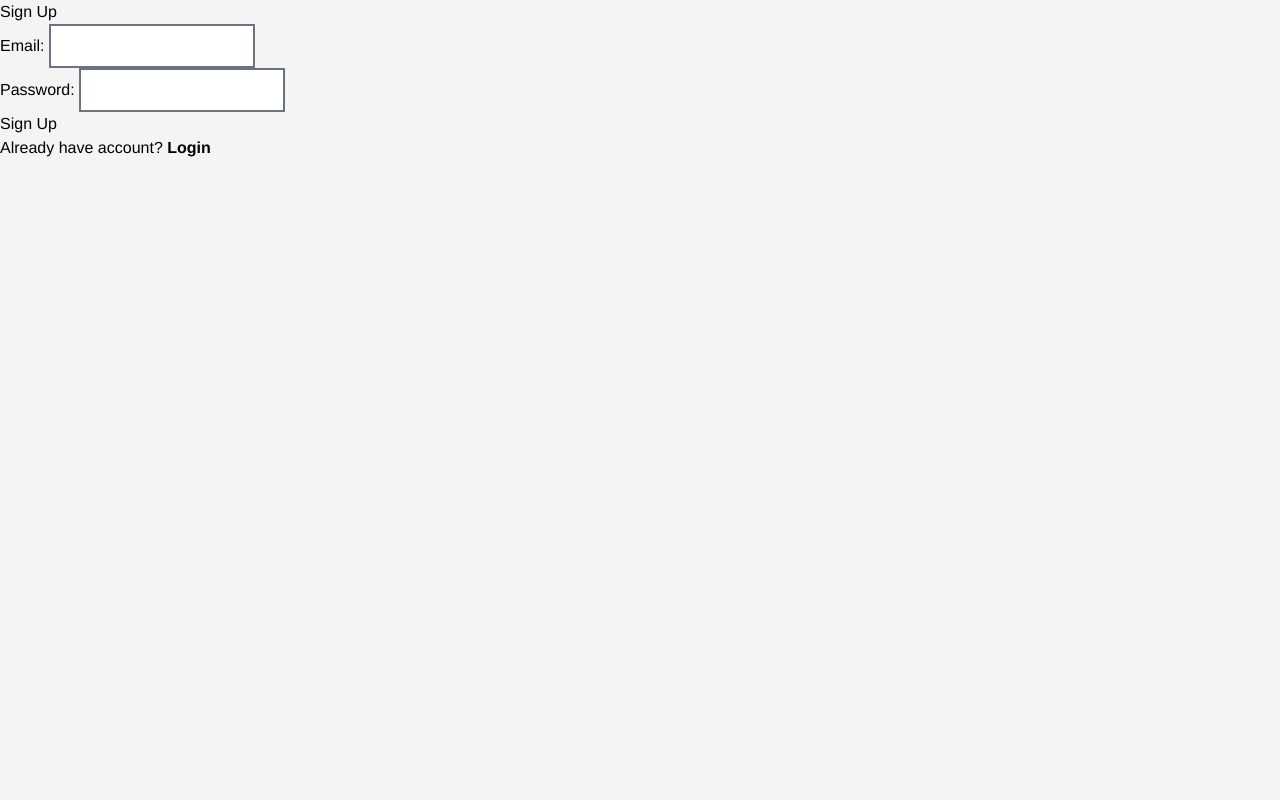
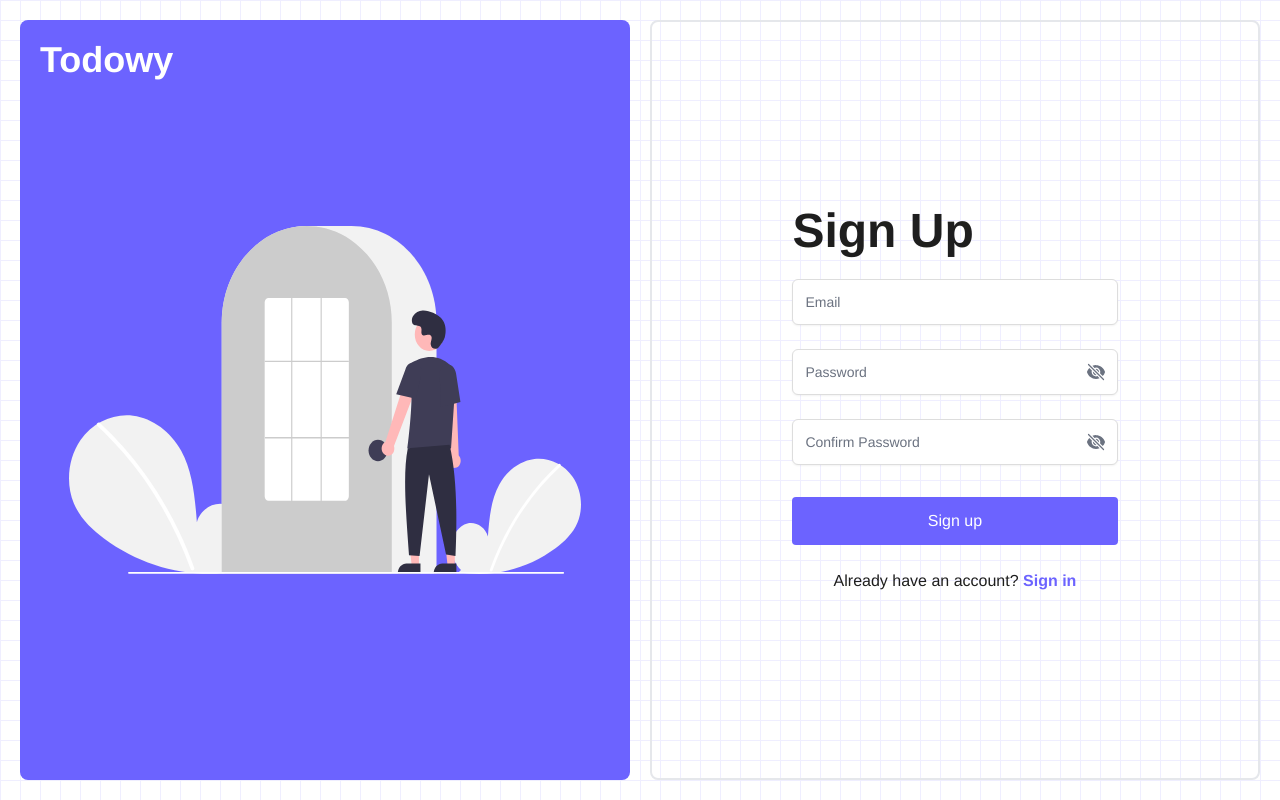
Before and after one commit to namdosanwannabe/Todowy, a React (Vite) app: page /sign-up in a window 1280 px wide. Built offline with nearby package versions, Linux system fonts and the light colour scheme; no server answers.

Commit message:
feat: Designed Sign Up Page and Added a pattern background

```diff
--- a/src/Login.jsx
+++ b/src/Login.jsx
@@ -9,6 +9,7 @@ export default function Login() {
   const [email, setEmail] = useState("");
   const [password, setPassword] = useState("");
   const [showPassword, setShowPassword] = useState(false);
+  const [showLabel, setShowLabel] = useState(false);
 
   async function handleLogIn(event) {
     event.preventDefault();
@@ -25,6 +26,7 @@ export default function Login() {
 
     if (error) {
       console.error("Error logging in:", error.message);
+      setShowLabel(true);
     } else {
       console.log("Log in successful:", data);
       navigate("/home");
@@ -35,13 +37,14 @@ export default function Login() {
   }
 
   return (
-    <div className="h-screen grid grid-cols-1 gap-4 lg:grid-cols-2 lg:gap-5 p-5">
+    <div className="h-full lg:h-screen grid grid-cols-1 gap-4 lg:grid-cols-2 lg:gap-5 p-5 relative">
+      <div className="pattern"></div>
       <div className="relative h-full rounded-lg bg-primary p-8 flex flex-col items-center justify-center">
-        <h1 className="absolute top-5 left-5 text-white font-bold text-3xl sm:text-4xl md:text-5xl">
+        <h1 className="absolute top-3 left-4 sm:top-5 sm:left-5 text-white font-bold text-lg sm:text-4xl md:text-4xl">
           Todowy
         </h1>
         <img
-          className="w-full max-w-xs sm:max-w-sm md:max-w-lg  object-contain"
+          className="w-full max-w-xs max-h-[200px] sm:max-w-sm md:max-w-lg sm:max-h-[350px] md:max-h-[400px]  object-contain sm:my-10 lg:my-0"
           src={HeroImage}
           alt="Man with Tree"
         />
@@ -89,7 +92,7 @@ export default function Login() {
               </button>
             </div>
 
-            <div className="flex justify-end -mt-2">
+            <div className="flex justify-end -mt-3">
               <a
                 href="/forgot-password"
                 className="text-sm font-bold text-primary"
@@ -106,14 +109,14 @@ export default function Login() {
             Sign in
           </button>
 
-          <p className="text-center mt-8">
+          <p className="text-center text-black mt-6">
             Don’t have an account?{" "}
             <b
               className="font-bold text-primary"
               style={{ cursor: "pointer" }}
               onClick={() => navigate("/sign-up")}
             >
-              Sign Up
+              Sign up
             </b>
           </p>
         </form>
--- a/src/Signup.jsx
+++ b/src/Signup.jsx
@@ -1,16 +1,29 @@
 import { useState, useEffect } from "react";
 import { useNavigate, Routes, Route } from "react-router-dom";
+import { EyeIcon, EyeSlashIcon } from "@heroicons/react/24/solid";
+import HeroImage from "./assets/images/hero-sign-up-image.svg";
 import { supabase } from "./supabaseClient";
 
 export default function SignUp() {
   const navigate = useNavigate();
   const [email, setEmail] = useState("");
   const [password, setPassword] = useState("");
+  const [confirmPassword, setConfirmPassword] = useState("");
+  const [showPassword, setShowPassword] = useState(false);
+  const [showConfirmPassword, setShowConfirmPassword] = useState(false);
 
   async function handleSignUp(event) {
     event.preventDefault();
 
-    if (!email || !password) return;
+    if (!email || !password || !confirmPassword) {
+      console.error("Email and password are required");
+      return;
+    }
+
+    if (password !== confirmPassword) {
+      console.error("Password is not match");
+      return;
+    }
 
     const { data, error } = await supabase.auth.signUp({
       email: email,
@@ -39,37 +52,104 @@ export default function SignUp() {
   }
 
   return (
+    <div className="h-full lg:h-screen grid grid-cols-1 gap-4 lg:grid-cols-2 lg:gap-5 p-5 relative">
+      <div className="pattern"></div>
+      <div className="relative h-full rounded-lg bg-primary p-8 flex flex-col items-center justify-center">
+        <h1 className="absolute top-3 left-4 sm:top-5 sm:left-5 text-white font-bold text-lg sm:text-4xl md:text-4xl">
+          Todowy
+        </h1>
+        <img
+          className="w-full max-w-xs max-h-[200px] sm:max-w-sm md:max-w-lg sm:max-h-[350px] md:max-h-[400px]  object-contain sm:my-10 lg:my-0"
+          src={HeroImage}
+          alt="Man with Tree"
+        />
+      </div>
+
+      <div className="h-full rounded-lg border-2 p-8 md:py-24 flex flex-col items-center justify-center">
+        <form
+          className="w-full md:w-1/2 lg:w-2/3 xl:w-3/5"
+          onSubmit={handleSignUp}
+        >
+          <h2 className="text-black font-bold text-3xl sm:text-4xl md:text-5xl mb-6">
+            Sign Up
+          </h2>
+          <div className="flex flex-col gap-5">
             <div>
-      <p>Sign Up</p>
-      <form onSubmit={handleSignUp}>
-        <label htmlFor="email">Email: </label>
               <input
                 type="email"
-          name="email"
-          id="email"
-          className="border-2"
+                id="UserEmail"
+                placeholder="Email"
                 value={email}
                 onChange={(e) => setEmail(e.target.value)}
+                className="w-full rounded-md text-base text-black border-gray-light p-3 shadow-sm sm:text-sm focus:outline-none focus:ring-2 focus:ring-primary"
               />
-        <br />
-        <label htmlFor="password">Password: </label>
+            </div>
+            <div className="relative">
               <input
-          type="password"
-          name="password"
-          id="password"
-          className="border-2"
+                type={showPassword ? "text" : "password"}
+                id="UserPassword"
+                placeholder="Password"
                 value={password}
                 onChange={(e) => setPassword(e.target.value)}
+                className="mt-1 w-full rounded-md text-base text-black border-gray-light p-3 shadow-sm sm:text-sm focus:outline-none focus:ring-2 focus:ring-primary pr-10"
               />
-        <br />
-        <button type="submit">Sign Up</button>
-        <p>
-          Already have account?{" "}
-          <b style={{ cursor: "pointer" }} onClick={() => navigate("/")}>
-            Login
+
+              <button
+                type="button"
+                onClick={() => setShowPassword(!showPassword)}
+                className="absolute mt-[2px] top-1/2 right-0 -translate-y-1/2 pr-3 text-gray-500"
+              >
+                {showPassword ? (
+                  <EyeIcon className="h-5 w-5" />
+                ) : (
+                  <EyeSlashIcon className="h-5 w-5" />
+                )}
+              </button>
+            </div>
+
+            <div className="relative">
+              <input
+                type={showConfirmPassword ? "text" : "password"}
+                id="UserConfirmPassword"
+                placeholder="Confirm Password"
+                value={confirmPassword}
+                onChange={(e) => setConfirmPassword(e.target.value)}
+                className="mt-1 w-full rounded-md text-base text-black border-gray-light p-3 shadow-sm sm:text-sm focus:outline-none focus:ring-2 focus:ring-primary pr-10"
+              />
+
+              <button
+                type="button"
+                onClick={() => setShowConfirmPassword(!showConfirmPassword)}
+                className="absolute mt-[2px] top-1/2 right-0 -translate-y-1/2 pr-3 text-gray-500"
+              >
+                {showConfirmPassword ? (
+                  <EyeIcon className="h-5 w-5" />
+                ) : (
+                  <EyeSlashIcon className="h-5 w-5" />
+                )}
+              </button>
+            </div>
+          </div>
+
+          <button
+            type="submit"
+            className="w-full p-3 text-white font-medium rounded bg-primary mt-8 hover:bg-primary-dark transition-all duration-300"
+          >
+            Sign up
+          </button>
+
+          <p className="text-center mt-6 text-black">
+            Already have an account?{" "}
+            <b
+              className="font-bold text-primary"
+              style={{ cursor: "pointer" }}
+              onClick={() => navigate("/")}
+            >
+              Sign in
             </b>
           </p>
         </form>
       </div>
+    </div>
   );
 }
--- a/src/index.css
+++ b/src/index.css
@@ -6,7 +6,8 @@
   font-family: Inter, system-ui, Avenir, Helvetica, Arial, sans-serif;
   line-height: 1.5;
   font-weight: 400;
-  background-color: #f4f4f4;
+
+  background-color: #fff;
 
   font-synthesis: none;
   text-rendering: optimizeLegibility;
@@ -23,3 +24,16 @@
 body {
   font-family: Helvetica, sans-serif;
 }
+
+.pattern {
+  width: 100%;
+  height: 100%;
+  position: absolute;
+
+  background-color: #fff;
+  opacity: 0.1;
+  background-image: linear-gradient(#6c63ff 1px, transparent 1px),
+    linear-gradient(to right, #6c63ff 1px, #fff 1px);
+  background-size: 20px 20px;
+  z-index: -1;
+}
```
Lines whose indentation alone changed are shown as unchanged.
